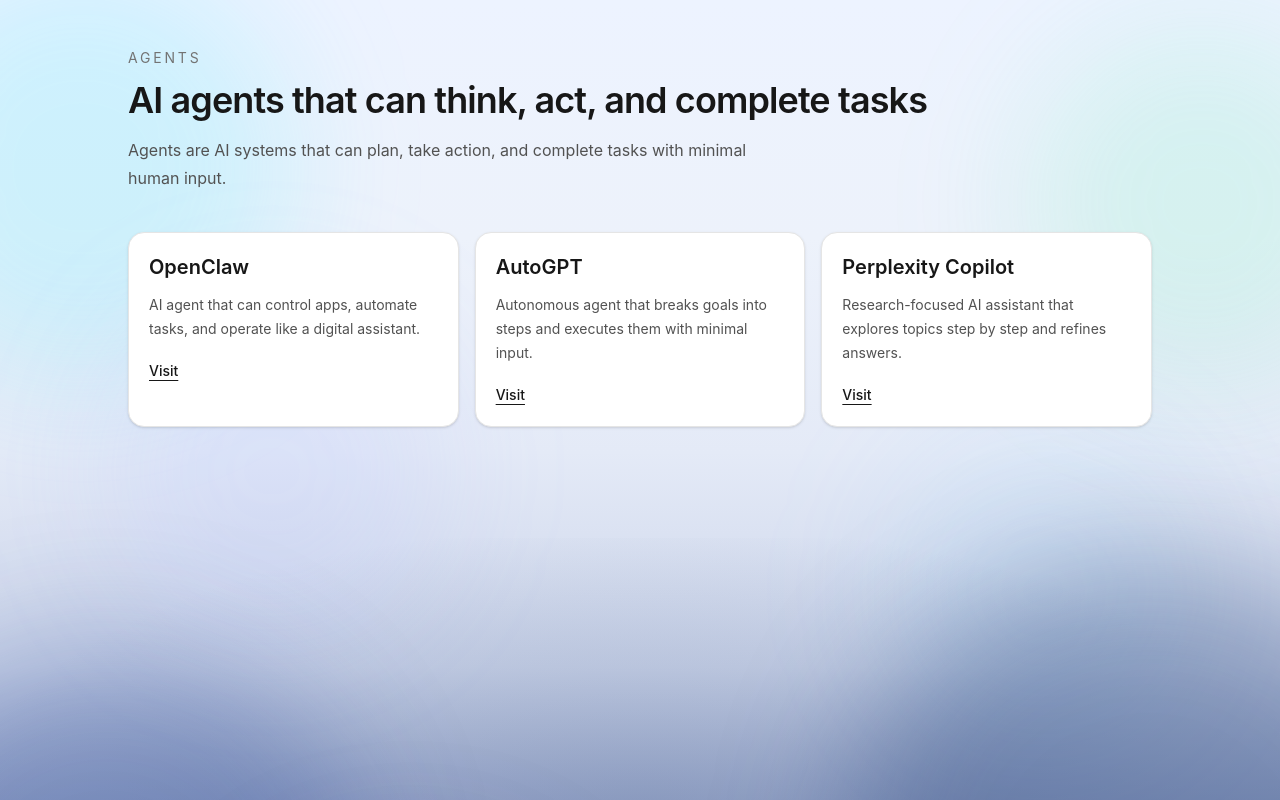
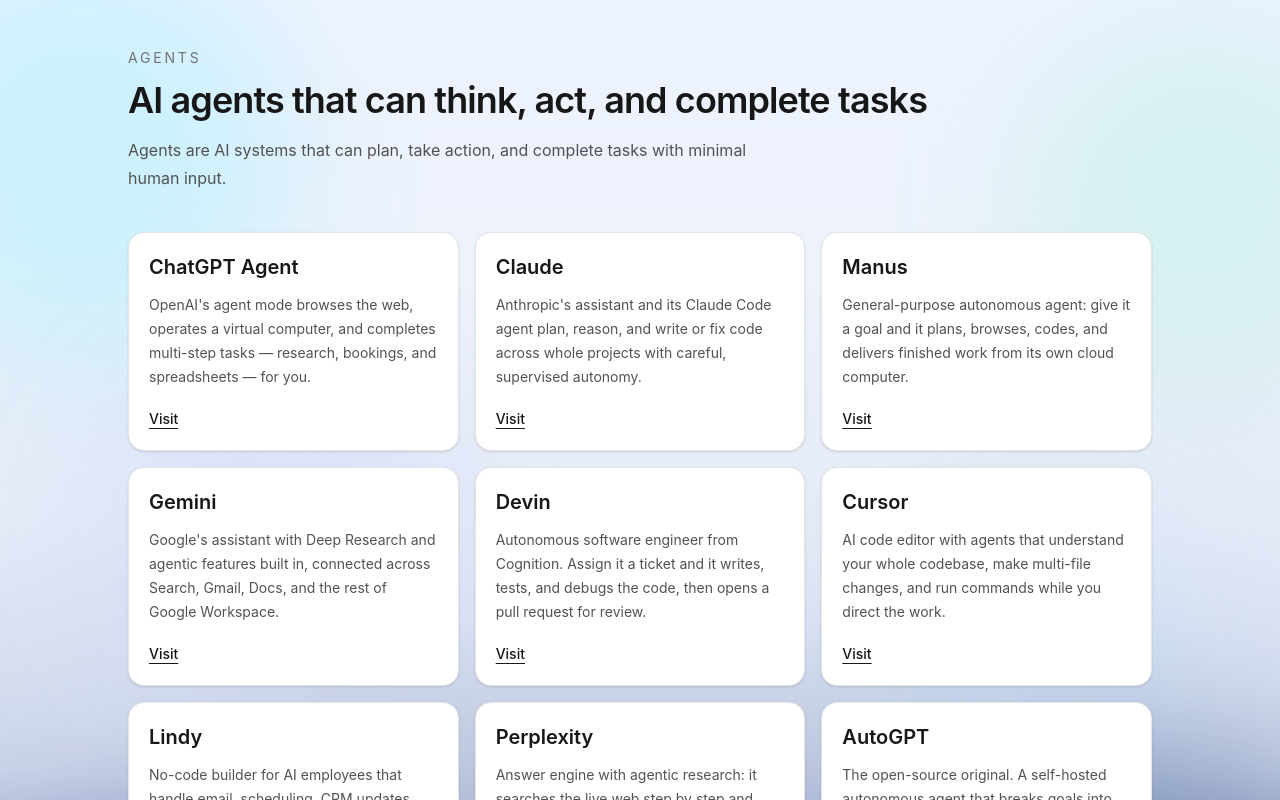
Before and after one commit to b4bots-ux/BlipBlop, a Next.js app: page /agents in a window 1280 px wide. Shown: the top 800 px of the page. Built offline with nearby package versions, Linux system fonts and the light colour scheme.

Commit message:
Refresh agents list: ChatGPT Agent, Claude, Manus, Gemini, Devin, Cursor, Lindy, Perplexity, AutoGPT

```diff
--- a/app/agents/page.tsx
+++ b/app/agents/page.tsx
@@ -1,22 +1,58 @@
 export default function AgentsPage() {
   const agents = [
     {
-      name: 'OpenClaw',
+      name: 'ChatGPT Agent',
       description:
-        'AI agent that can control apps, automate tasks, and operate like a digital assistant.',
-      href: 'https://openclaw.ai',
+        "OpenAI's agent mode browses the web, operates a virtual computer, and completes multi-step tasks — research, bookings, and spreadsheets — for you.",
+      href: 'https://chatgpt.com',
+    },
+    {
+      name: 'Claude',
+      description:
+        "Anthropic's assistant and its Claude Code agent plan, reason, and write or fix code across whole projects with careful, supervised autonomy.",
+      href: 'https://claude.ai',
+    },
+    {
+      name: 'Manus',
+      description:
+        'General-purpose autonomous agent: give it a goal and it plans, browses, codes, and delivers finished work from its own cloud computer.',
+      href: 'https://manus.im',
+    },
+    {
+      name: 'Gemini',
+      description:
+        "Google's assistant with Deep Research and agentic features built in, connected across Search, Gmail, Docs, and the rest of Google Workspace.",
+      href: 'https://gemini.google.com',
+    },
+    {
+      name: 'Devin',
+      description:
+        'Autonomous software engineer from Cognition. Assign it a ticket and it writes, tests, and debugs the code, then opens a pull request for review.',
+      href: 'https://devin.ai',
+    },
+    {
+      name: 'Cursor',
+      description:
+        'AI code editor with agents that understand your whole codebase, make multi-file changes, and run commands while you direct the work.',
+      href: 'https://cursor.com',
+    },
+    {
+      name: 'Lindy',
+      description:
+        'No-code builder for AI employees that handle email, scheduling, CRM updates, and sales workflows for small businesses and ops teams.',
+      href: 'https://www.lindy.ai',
+    },
+    {
+      name: 'Perplexity',
+      description:
+        'Answer engine with agentic research: it searches the live web step by step and returns sourced answers, summaries, and comparisons.',
+      href: 'https://www.perplexity.ai',
     },
     {
       name: 'AutoGPT',
       description:
-        'Autonomous agent that breaks goals into steps and executes them with minimal input.',
+        'The open-source original. A self-hosted autonomous agent that breaks goals into steps and executes them — full control, no vendor lock-in.',
       href: 'https://github.com/Significant-Gravitas/AutoGPT',
-    },
-    {
-      name: 'Perplexity Copilot',
-      description:
-        'Research-focused AI assistant that explores topics step by step and refines answers.',
-      href: 'https://www.perplexity.ai',
     },
   ]
 
```
